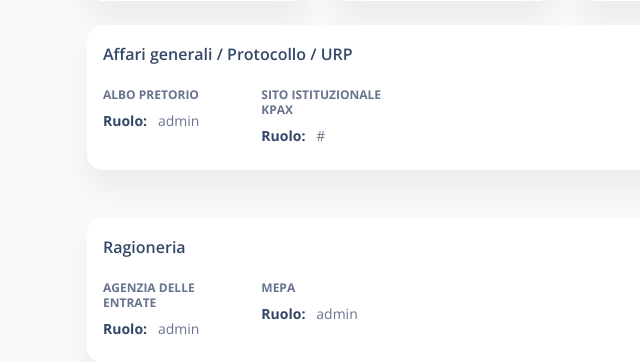
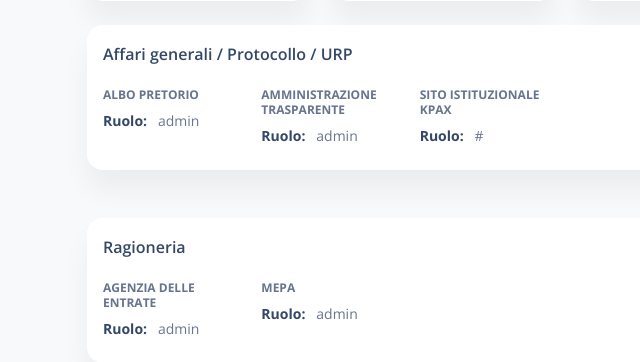
Before and after one commit to flond7/handleUsers, a Django app: template handleUsers/api/templates/profile.html in a window 1280 px wide. Shown: the part 1298-1660 px from the top of the page, without its empty margins (211-851 px from the left). Run offline with Django 4.2, Linux system fonts and the light colour scheme; the template is opened without the code that fills it: most values are stand-ins (such as "Sample title", 1, 10 or a date in 2020); some libraries are stand-ins or nearby versions.

Commit message:
added ammTrasp field

```diff
--- a/handleUsers/api/models.py
+++ b/handleUsers/api/models.py
@@ -130,6 +130,9 @@ class customUser(models.Model):
   #ALBO PRETORIO
   alboPretRole = models.CharField(max_length = 4, choices = ALBOPRET_ROLES_CHOICES, default = 'ap0', blank=False)
 
+  #AMMINISTRAZIONE TRASPARENTE
+  ammTraspRole = models.CharField(max_length = 4, choices = AMMTRASP_ROLES_CHOICES, default = 'at0', blank=False)
+
   note = models.TextField(default="", blank=True)
   active = models.BooleanField(default=True)
 
--- a/handleUsers/api/modelsConstants.py
+++ b/handleUsers/api/modelsConstants.py
@@ -272,3 +272,8 @@ ASCOT_ROLES_CHOICES = [
   ('a1', 'Utente'),
   ('a2', 'Amministratore'),
 ]
+AMMTRASP_ROLES_CHOICES = [
+  ('at0', '--'),
+  ('at1', 'Utente'),
+  ('at2', 'Amministratore'),
+]
--- a/handleUsers/api/templates/profile.html
+++ b/handleUsers/api/templates/profile.html
@@ -234,6 +234,14 @@
                 </div>
                 <div class="col-xl-2 col-md-6 mb-xl-0 mb-4">
                   <div class="card card-blog card-plain">
+                    <h6 class="text-uppercase text-body text-xs font-weight-bolder">Amministrazione trasparente</h6>
+                    <ul class="list-group">
+                      <li class="list-group-item border-0 ps-0 pt-0 text-sm"><strong class="text-dark">Ruolo:</strong> &nbsp; {{u.get_ammTraspRole_display}}</li>
+                    </ul>
+                  </div>
+                </div>
+                <div class="col-xl-2 col-md-6 mb-xl-0 mb-4">
+                  <div class="card card-blog card-plain">
                     <h6 class="text-uppercase text-body text-xs font-weight-bolder">Sito istituzionale Kpax</h6>
                     <ul class="list-group">
                       <li class="list-group-item border-0 ps-0 pt-0 text-sm"><strong class="text-dark">Ruolo:</strong> &nbsp; {{u.get_websiteRole_display}}</li>
--- a/handleUsers/api/templates/user_create.html
+++ b/handleUsers/api/templates/user_create.html
@@ -325,6 +325,12 @@
                         {% for office in SUE_ROLES_CHOICES %}
                         <option value={{office.0}} {% if office.0 == u.sueRole %} selected {% endif %}>{{office.1}}</option>
                         {% endfor %}
+                      </select></br>
+                      <label>Amministrazione trasparente</label></br>
+                      <select class="form-input rounded border-none w-100" name="ammTraspRole">
+                        {% for office in AMMTRASP_ROLES_CHOICES %}
+                        <option value={{office.0}} {% if office.0 == u.ammTraspRole %} selected {% endif %}>{{office.1}}</option>
+                        {% endfor %}
                       </select>
                     </div>
                   </div>
--- a/handleUsers/api/views.py
+++ b/handleUsers/api/views.py
@@ -63,7 +63,7 @@ def user_create(request):
     'SERVSCOL_ROLES_CHOICES':SERVSCOL_ROLES_CHOICES, 'CRM_ROLES_CHOICES':CRM_ROLES_CHOICES,
     'AVCP_ROLES_CHOICES':AVCP_ROLES_CHOICES, 'FVGPAY_ROLES_CHOICES':FVGPAY_ROLES_CHOICES,
     'SUE_ROLES_CHOICES':SUE_ROLES_CHOICES, 'SUAP_ROLES_CHOICES':SUAP_ROLES_CHOICES,
-    'MASTERDATA_ROLES_CHOICES':MASTERDATA_ROLES_CHOICES, 'ALBOPRET_ROLES_CHOICES': ALBOPRET_ROLES_CHOICES})
+    'MASTERDATA_ROLES_CHOICES':MASTERDATA_ROLES_CHOICES, 'ALBOPRET_ROLES_CHOICES': ALBOPRET_ROLES_CHOICES, 'AMMTRASP_ROLES_CHOICES': AMMTRASP_ROLES_CHOICES})
         # if user is new then set active to true
         # if the user is modified check if it's still active
 
@@ -172,7 +172,7 @@ def user_edit(request, pk):
         'SERVSCOL_ROLES_CHOICES': SERVSCOL_ROLES_CHOICES, 'CRM_ROLES_CHOICES':CRM_ROLES_CHOICES,
         'AVCP_ROLES_CHOICES':AVCP_ROLES_CHOICES, 'FVGPAY_ROLES_CHOICES':FVGPAY_ROLES_CHOICES,
         'SUE_ROLES_CHOICES':SUE_ROLES_CHOICES, 'SUAP_ROLES_CHOICES':SUAP_ROLES_CHOICES,
-        'MASTERDATA_ROLES_CHOICES':MASTERDATA_ROLES_CHOICES, 'ALBOPRET_ROLES_CHOICES': ALBOPRET_ROLES_CHOICES})
+        'MASTERDATA_ROLES_CHOICES':MASTERDATA_ROLES_CHOICES, 'ALBOPRET_ROLES_CHOICES': ALBOPRET_ROLES_CHOICES, 'AMMTRASP_ROLES_CHOICES':AMMTRASP_ROLES_CHOICES})
 
 def user_update(request):
   cu = customUserForm()
```
